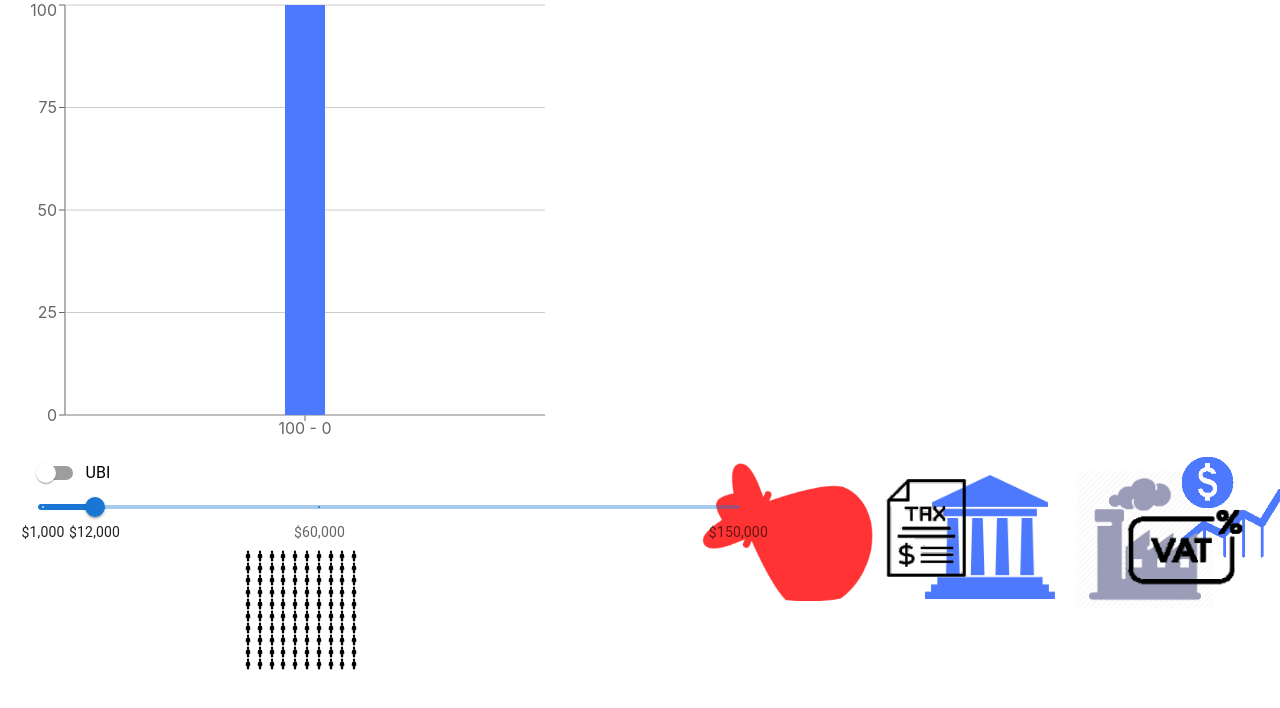
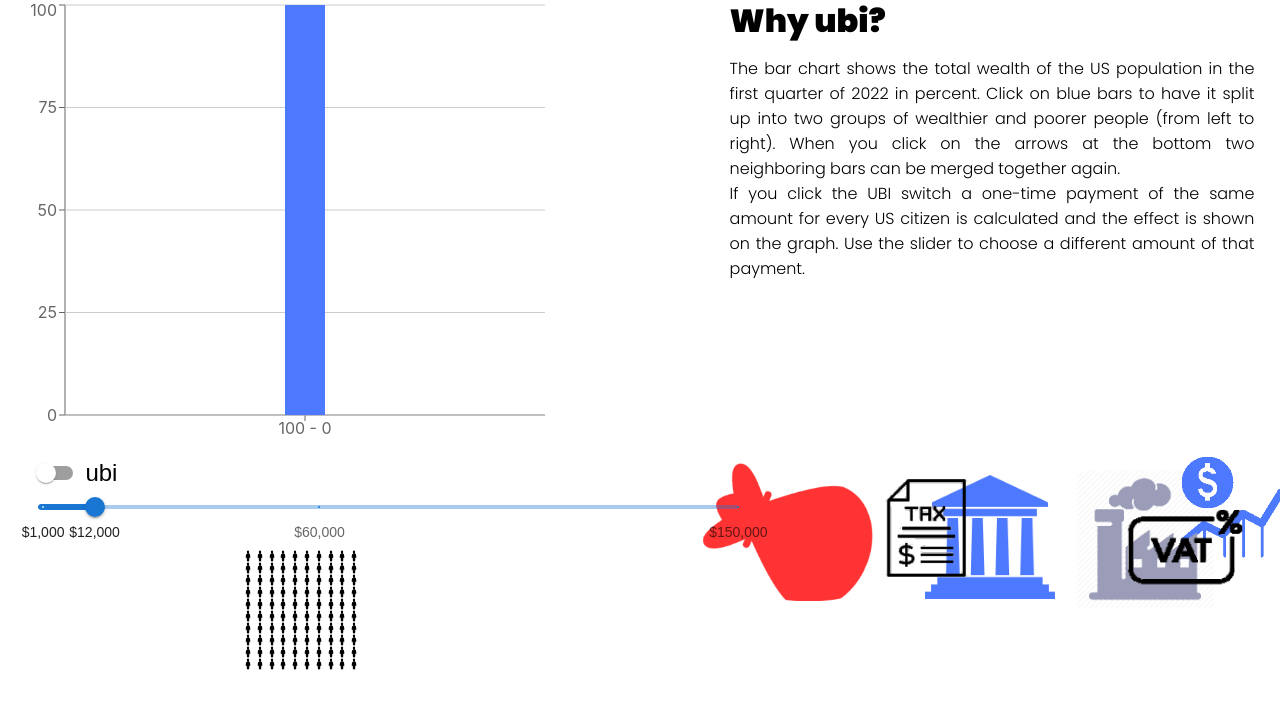
Before and after one commit to jankomp/y-ubi, a React (Create React App) app: page / in a window 1280 px wide. Shown: the top 708 px of the page. Built offline with nearby package versions, Linux system fonts and the light colour scheme.

Commit message:
added title and description

```diff
--- a/src/App.css
+++ b/src/App.css
@@ -111,3 +111,19 @@
   left: 60%;
   width: 1%;
 }
+
+.title {
+  position: absolute;
+  top: -3%;
+  left: 57%;
+  font-family: poppinsBlack;
+}
+
+.description {
+  position: absolute;
+  top: 5%;
+  left: 57%;
+  font-family: poppinsLight;
+  text-align: justify;
+  padding-right: 2%;
+}
--- a/src/App.js
+++ b/src/App.js
@@ -1,17 +1,17 @@
 import React, { useEffect, useRef, useState } from 'react';
 import { BarChart, Bar, Cell, XAxis, YAxis, CartesianGrid } from 'recharts';
-import { Switch, FormControlLabel, Slider, Box } from '@mui/material';
+import { Switch, FormControlLabel, Slider, Box, Typography } from '@mui/material';
 import GetChartData from './ChartData';
 import { GiPerson } from "react-icons/gi";
 
 import './App.css';
-import moneyImg from './res/money.png'
-import moneyBag from './res/moneybag.png'
-import vat from './res/vat.png'
-import gov from './res/gov.png'
-import industry from './res/industry.png'
-import stock from './res/stock.png'
-import tax from './res/tax.png'
+import moneyImg from './res/money.png';
+import moneyBag from './res/moneybag.png';
+import vat from './res/vat.png';
+import gov from './res/gov.png';
+import industry from './res/industry.png';
+import stock from './res/stock.png';
+import tax from './res/tax.png';
 
 
 let UbI = false;
@@ -216,9 +216,16 @@ const App = () => {
           <Bar dataKey="y" stackId="a" fill="#ff3333"/>
         </BarChart>
       </div>
+      <h1 className="title">Why ubi?</h1>
+      <p className="description">The bar chart shows the total wealth of the US population in the first quarter of 2022 in percent.
+        Click on blue bars to have it split up into two groups of wealthier and poorer people (from left to right).
+        When you click on the arrows at the bottom two neighboring bars can be merged together again.<br/>
+        If you click the UBI switch a one-time payment of the same amount for every US citizen is calculated and the effect is shown on the graph.
+        Use the slider to choose a different amount of that payment.
+      </p>
       <div className='ubiControls'>
         <Box sx={{ width: 700 }}>
-        <FormControlLabel control ={<Switch sx={switchStyle}/>} label="UBI" onChange={applyUbi}/>
+        <FormControlLabel control ={<Switch sx={switchStyle}/>} label={<Typography variant="h5">ubi</Typography>} onChange={applyUbi}/>
         <Slider
           aria-label="Always visible"
           valueLabelFormat={valueText}
--- a/src/index.js
+++ b/src/index.js
@@ -3,11 +3,36 @@ import ReactDOM from 'react-dom/client';
 import './index.css';
 import App from './App';
 import reportWebVitals from './reportWebVitals';
+import { createTheme, ThemeProvider } from '@mui/material/styles';
+
+import poppinsLight from './res/Poppins-Light.ttf'
+
+const theme = createTheme({
+  typography: {
+    fontFamily: 'Poppins, Arial',
+  },
+  components: {
+    MuiCssBaseline: {
+      styleOverrides: `
+        @font-face {
+          font-family: 'Poppins';
+          font-style: normal;
+          font-display: swap;
+          font-weight: 400;
+          src: local('Poppins'), local('Poppins-Regular'), url(${poppinsLight}) format('ttf');
+          unicodeRange: U+0000-00FF, U+0131, U+0152-0153, U+02BB-02BC, U+02C6, U+02DA, U+02DC, U+2000-206F, U+2074, U+20AC, U+2122, U+2191, U+2193, U+2212, U+2215, U+FEFF;
+        }
+      `,
+    },
+  },
+});
 
 const root = ReactDOM.createRoot(document.getElementById('root'));
 root.render(
   <React.StrictMode>
-    <App />
+    <ThemeProvider theme={theme}>
+      <App />
+    </ThemeProvider>
   </React.StrictMode>
 );
 
```
